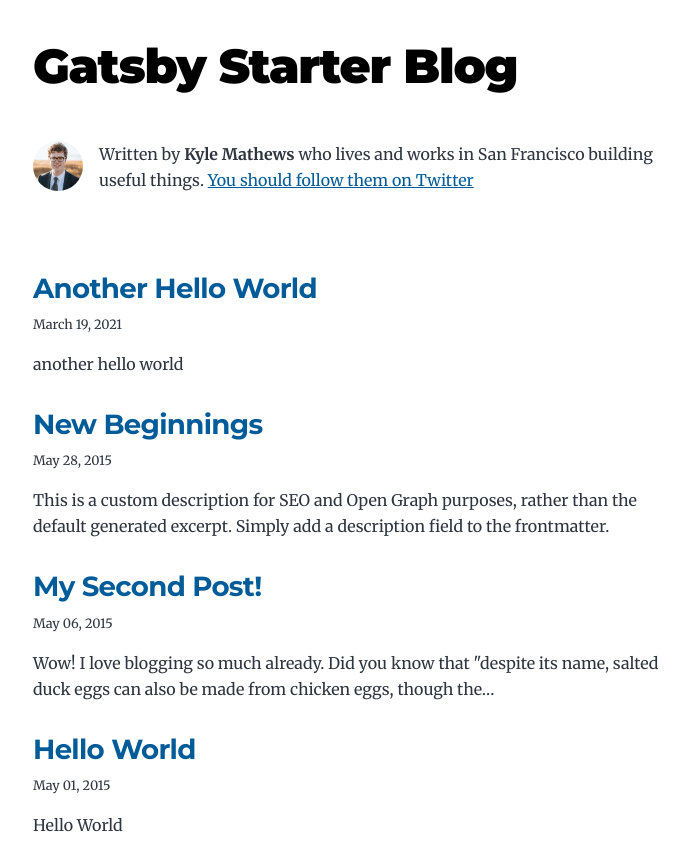
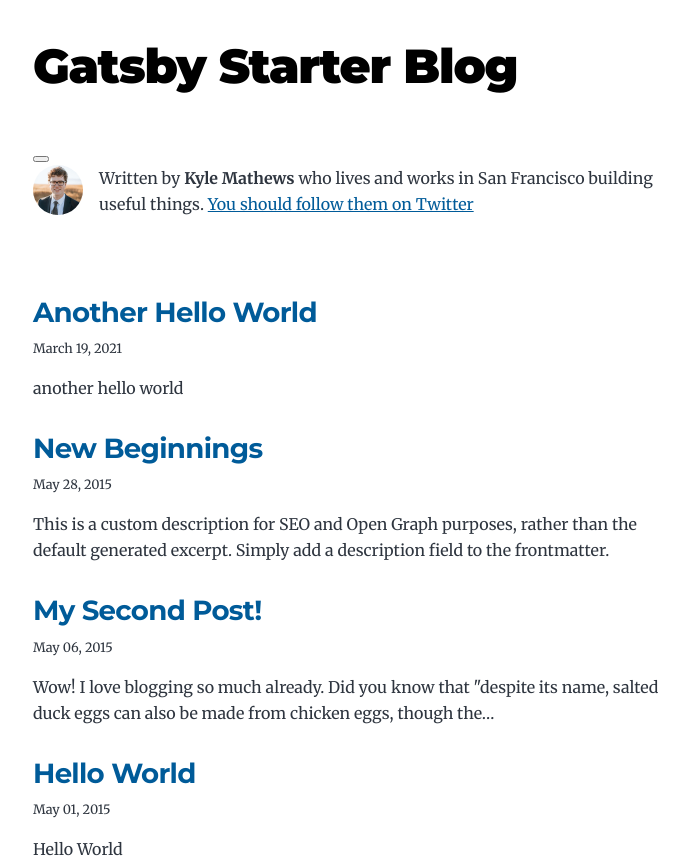
Before and after one commit to mrqwertyuiop/gatsby-netlify, a Gatsby site: page / in a window 1280 px wide. Shown: the top 865 px of the page, without its empty margins (291-980 px from the left). Built offline with nearby package versions, Linux system fonts and the light colour scheme; Gatsby itself is replaced by a stand-in of ours.

Commit message:
view button

```diff
--- a/src/pages/index.js
+++ b/src/pages/index.js
@@ -4,6 +4,7 @@ import { Link, graphql } from "gatsby"
 import Bio from "../components/bio"
 import Layout from "../components/layout"
 import SEO from "../components/seo"
+import FunctionClick from "../components/FunctionClick"
 import contactInfo from "../../site/settings/config_info.json"
 
 const BlogIndex = ({ data, location }) => {
@@ -28,6 +29,7 @@ const BlogIndex = ({ data, location }) => {
   return (
     <Layout location={location} title={siteTitle}>
       <SEO title="All posts" />
+      <FunctionClick/>
       <Bio />
       <ol style={{ listStyle: `none` }}>
         {posts.map(post => {
```
